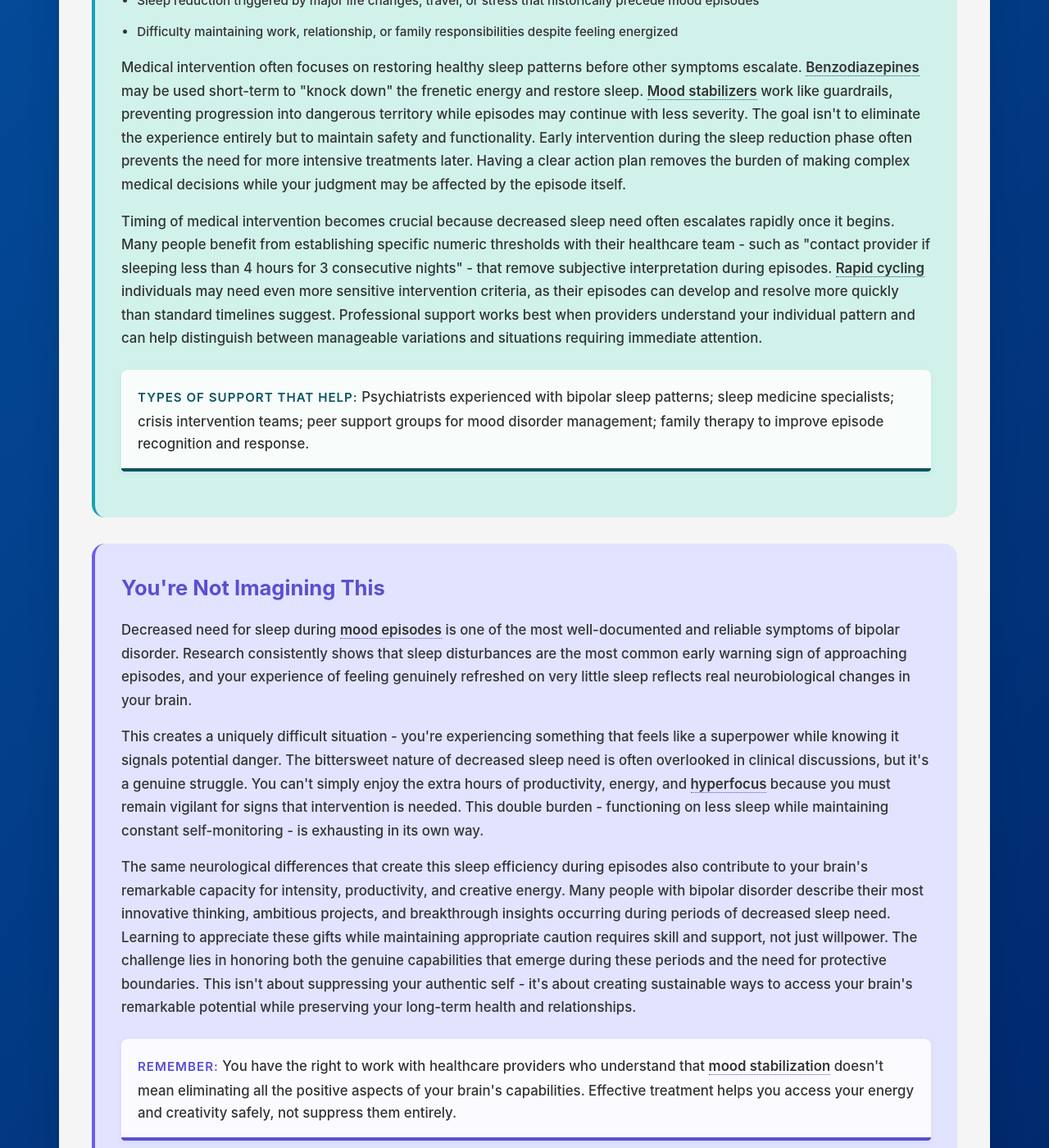
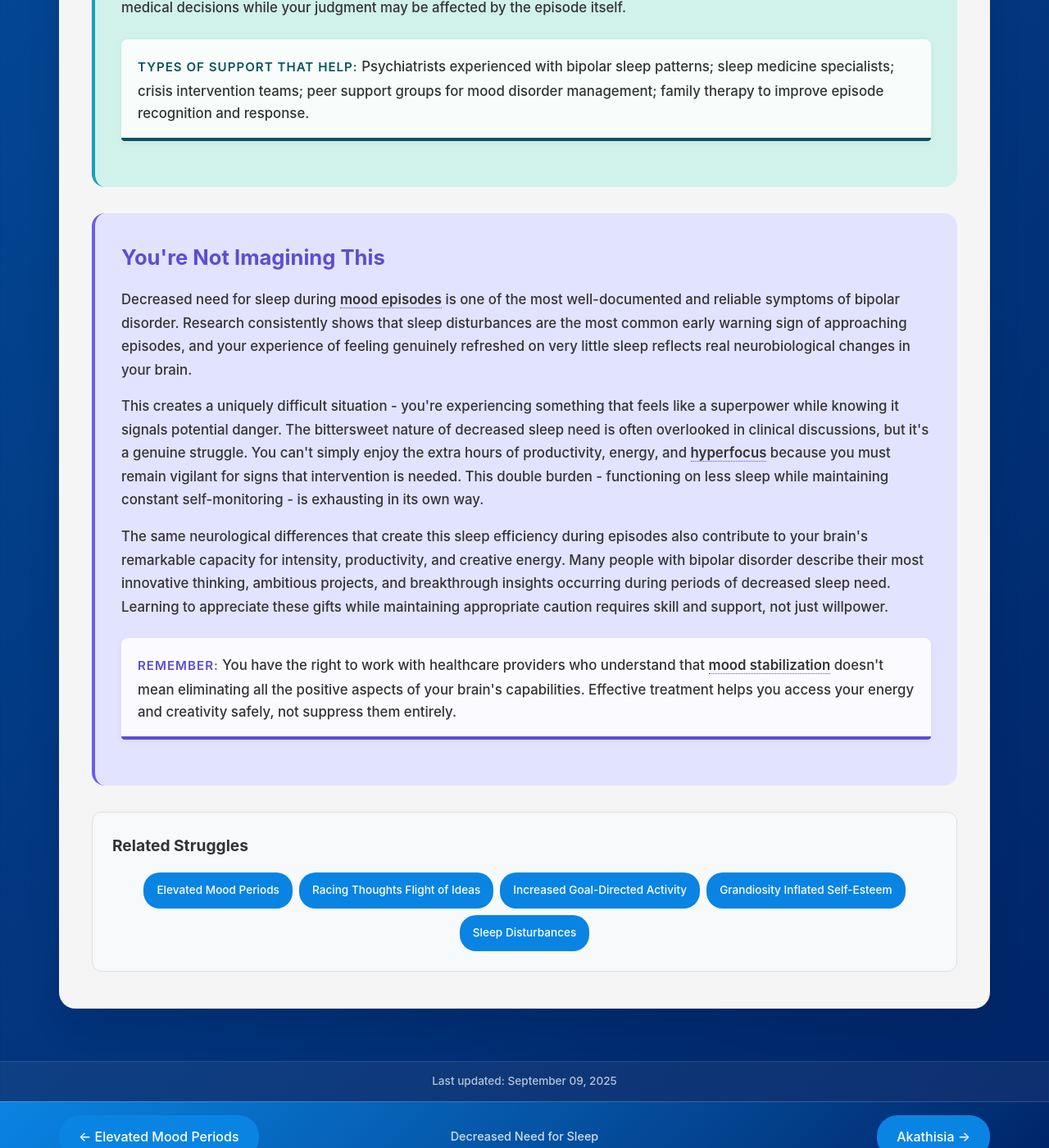
Before and after one commit to neurodivergent-survival-guide/neurodivergent-survival-guide, a Jekyll site: the page built from struggles/decreased-need-for-sleep.html, in a window 1280 px wide and 1400 px high, scrolled down 4864 px. Shown: the whole window at 82% size. Built offline with Jekyll 4.4.1, drawn with Linux system fonts in a browser that asks for light colours; some of the changed text lies outside the part shown.

Commit message:
Update decreased-need-for-sleep.html

```diff
--- a/struggles/decreased-need-for-sleep.html
+++ b/struggles/decreased-need-for-sleep.html
@@ -58,9 +58,7 @@ search_terms: ["need less sleep", "feel fine tired", "energized no sleep", "mani
 
         <p><a class="jargon">Circadian rhythm<span class="tooltip">Your body's internal 24-hour clock that regulates sleep-wake cycles and hormone release</span></a> disruptions play a central role. During mood episodes, the timing and quality of <a class="jargon">REM sleep<span class="tooltip">Rapid Eye Movement sleep stage important for emotional processing and memory consolidation</span></a> change significantly. The brain's <a class="jargon">neurotransmitter systems<span class="tooltip">Chemical communication networks in the brain including dopamine, serotonin, and GABA</span></a> - particularly dopamine, serotonin, and GABA - become dysregulated in ways that affect both mood and sleep architecture simultaneously.</p>
 
-        <p>For people with multiple <a class="jargon">neurodivergent conditions<span class="tooltip">Brain differences including ADHD, autism, and mood disorders that affect daily functioning</span></a>, sleep disturbances don't automatically signal mood episodes. The pattern requires careful attention to the complete picture - how the sleep changes feel different from typical <a class="jargon">ADHD<span class="tooltip">Attention-Deficit/Hyperactivity Disorder affecting attention, impulse control, and executive function</span></a> or <a class="jargon">autism<span class="tooltip">Neurological differences affecting social communication, sensory processing, and behavioral patterns</span></a>-related sleep issues, and whether they coincide with other mood-related changes. The key distinction lies in the energizing quality - ADHD-related sleep problems typically leave you feeling tired despite being unable to sleep, while bipolar-related decreased sleep need creates genuine feelings of refreshment and capability. This neurobiological precision helps explain why sleep monitoring becomes such a crucial early detection tool for people managing multiple brain differences.</p>
-
-        <p>The timing of decreased sleep need often follows predictable patterns within individual cases, though these patterns vary significantly between people. Some experience gradual reduction over weeks, while others notice dramatic changes within 24-48 hours. Understanding your personal pattern becomes essential for early intervention. Research suggests that the brain's <a class="jargon">homeostatic sleep drive<span class="tooltip">The biological pressure to sleep that builds up during wakefulness and decreases during sleep</span></a> - the natural accumulation of tiredness throughout the day - becomes fundamentally altered during mood episodes. This isn't simply a matter of being too excited or stimulated to sleep; it represents a genuine shift in how your brain processes the need for rest and recovery.</p>
+        <p>For people with multiple <a class="jargon">neurodivergent conditions<span class="tooltip">Brain differences including ADHD, autism, and mood disorders that affect daily functioning</span></a>, sleep disturbances don't automatically signal mood episodes. The pattern requires careful attention to the complete picture - how the sleep changes feel different from typical <a class="jargon">ADHD<span class="tooltip">Attention-Deficit/Hyperactivity Disorder affecting attention, impulse control, and executive function</span></a> or <a class="jargon">autism<span class="tooltip">Neurological differences affecting social communication, sensory processing, and behavioral patterns</span></a>-related sleep issues, and whether they coincide with other mood-related changes. The key distinction lies in the energizing quality - ADHD-related sleep problems typically leave you feeling tired despite being unable to sleep, while bipolar-related decreased sleep need creates genuine feelings of refreshment and capability. This neurobiological precision helps explain why sleep monitoring becomes such a crucial early detection tool.</p>
     </div>
 
     <div class="immediate-help">
@@ -123,8 +121,6 @@ search_terms: ["need less sleep", "feel fine tired", "energized no sleep", "mani
 
         <p>Medical intervention often focuses on restoring healthy sleep patterns before other symptoms escalate. <a class="jargon">Benzodiazepines<span class="tooltip">Anti-anxiety medications that can induce sleep and reduce agitation during acute episodes</span></a> may be used short-term to "knock down" the frenetic energy and restore sleep. <a class="jargon">Mood stabilizers<span class="tooltip">Medications like lithium or anticonvulsants that help prevent extreme mood episodes</span></a> work like guardrails, preventing progression into dangerous territory while episodes may continue with less severity. The goal isn't to eliminate the experience entirely but to maintain safety and functionality. Early intervention during the sleep reduction phase often prevents the need for more intensive treatments later. Having a clear action plan removes the burden of making complex medical decisions while your judgment may be affected by the episode itself.</p>
 
-        <p>Timing of medical intervention becomes crucial because decreased sleep need often escalates rapidly once it begins. Many people benefit from establishing specific numeric thresholds with their healthcare team - such as "contact provider if sleeping less than 4 hours for 3 consecutive nights" - that remove subjective interpretation during episodes. <a class="jargon">Rapid cycling<span class="tooltip">Experiencing four or more mood episodes within a 12-month period</span></a> individuals may need even more sensitive intervention criteria, as their episodes can develop and resolve more quickly than standard timelines suggest. Professional support works best when providers understand your individual pattern and can help distinguish between manageable variations and situations requiring immediate attention.</p>
-
         <div class="highlight-box">
             <p><strong>Types of support that help:</strong> Psychiatrists experienced with bipolar sleep patterns; sleep medicine specialists; crisis intervention teams; peer support groups for mood disorder management; family therapy to improve episode recognition and response.</p>
         </div>
@@ -136,7 +132,7 @@ search_terms: ["need less sleep", "feel fine tired", "energized no sleep", "mani
 
         <p>This creates a uniquely difficult situation - you're experiencing something that feels like a superpower while knowing it signals potential danger. The bittersweet nature of decreased sleep need is often overlooked in clinical discussions, but it's a genuine struggle. You can't simply enjoy the extra hours of productivity, energy, and <a class="jargon">hyperfocus<span class="tooltip">Intense, sustained attention on preferred activities that can last for hours</span></a> because you must remain vigilant for signs that intervention is needed. This double burden - functioning on less sleep while maintaining constant self-monitoring - is exhausting in its own way.</p>
 
-        <p>The same neurological differences that create this sleep efficiency during episodes also contribute to your brain's remarkable capacity for intensity, productivity, and creative energy. Many people with bipolar disorder describe their most innovative thinking, ambitious projects, and breakthrough insights occurring during periods of decreased sleep need. Learning to appreciate these gifts while maintaining appropriate caution requires skill and support, not just willpower. The challenge lies in honoring both the genuine capabilities that emerge during these periods and the need for protective boundaries. This isn't about suppressing your authentic self - it's about creating sustainable ways to access your brain's remarkable potential while preserving your long-term health and relationships.</p>
+        <p>The same neurological differences that create this sleep efficiency during episodes also contribute to your brain's remarkable capacity for intensity, productivity, and creative energy. Many people with bipolar disorder describe their most innovative thinking, ambitious projects, and breakthrough insights occurring during periods of decreased sleep need. Learning to appreciate these gifts while maintaining appropriate caution requires skill and support, not just willpower.</p>
 
         <div class="highlight-box">
             <p><strong>Remember:</strong> You have the right to work with healthcare providers who understand that <a class="jargon">mood stabilization<span class="tooltip">Maintaining stable mood within a manageable range without extreme highs or lows</span></a> doesn't mean eliminating all the positive aspects of your brain's capabilities. Effective treatment helps you access your energy and creativity safely, not suppress them entirely.</p>
```
